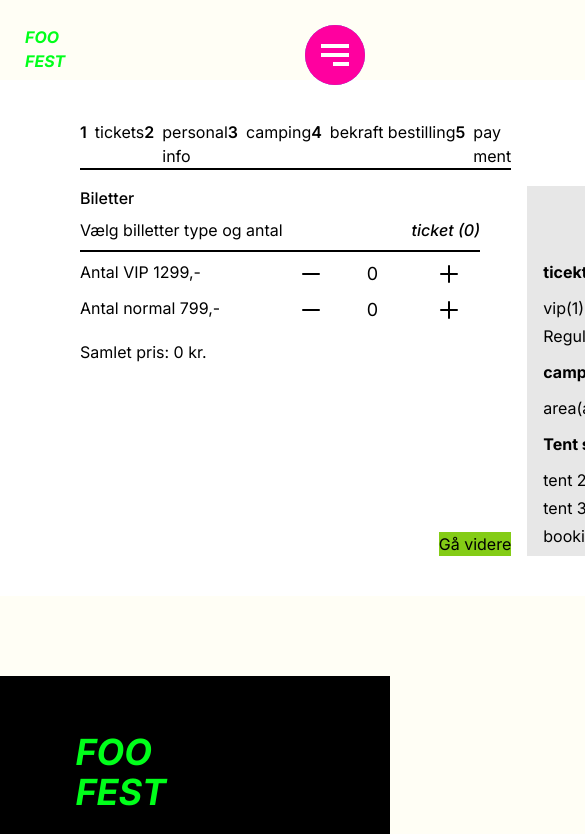
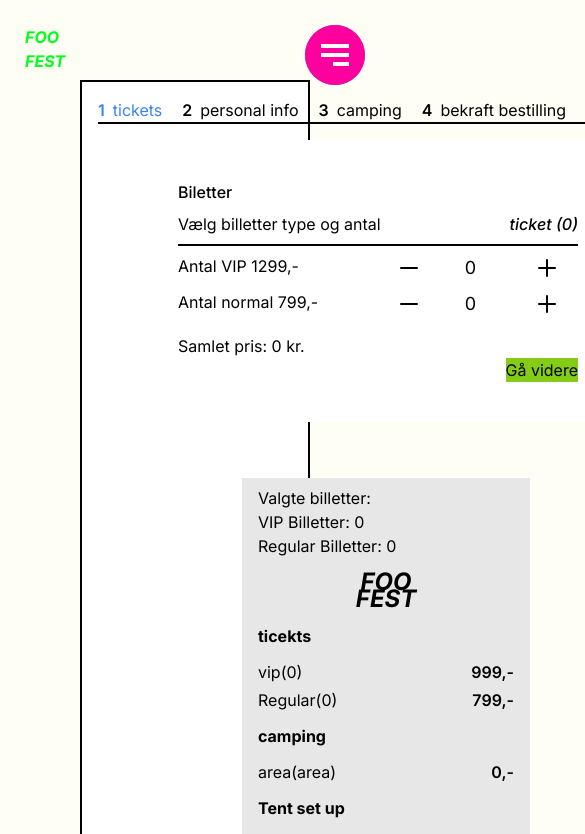
Before and after one commit to laerkehansen/foofestproject2, a Next.js app: page /payment in a window 390 px wide. Shown: the top 834 px of the page, 585 px wide, since content can reach past the window. Built offline with nearby package versions, Linux system fonts and the light colour scheme; no server answers; a web font is replaced by a local one.

Commit message:
ændinger

```diff
--- a/src/app/components/tickets/Kvitering.jsx
+++ b/src/app/components/tickets/Kvitering.jsx
@@ -1,6 +1,37 @@
-const Kvitering = () => {
+const Kvitering = ({ formData }) => {
+  // const { vipCount, regularCount } = ticketData;
+  // const { vipCount, regularCount } = formData;
+  const { vipCount = 0, regularCount = 0 } = formData;
+  const vipPrice = 1299;
+  const regularPrice = 799;
+  const tent2p = 299;
+  const tent3p = 399;
+  const booking = 99;
+  const greenCamping = 249;
+
+  const totalPrice = vipCount * vipPrice + regularCount * regularPrice;
+
+  const totalTick = vipCount + regularCount;
+
+  // vip = 1299
+  //reguler = 799
+
+  // tent2p = 299
+  // tent3p =399
+
+  //bookin fee = 99
+
+  //gren camping = 249
+
   return (
-    <div className="bg-[#E7E7E7] px-4 w-72 col-start-2  py-2  ">
+    <div className="bg-[#E7E7E7] px-4 w-72 lg:col-start-2 md:col-start-1 sm:col-start-1 place-self-center py-2 my-10  lg:row-span-2 lg:row-start-1  ">
+      <div className="">
+        <p>Valgte billetter:</p>
+        <ul>
+          <li>VIP Billetter: {formData.vipCount} </li>
+          <li>Regular Billetter: {formData.regularCount}</li>
+        </ul>
+      </div>
       <p className="uppercase leading-[0.7] font-bold text-2xl text-center italic pt-4 pb-2 ">
         foo <br />
         fest
@@ -9,12 +40,12 @@ const Kvitering = () => {
         <p className="font-bold text-mid py-2">ticekts</p>
 
         <div className="flex justify-between">
-          <p>vip(1)</p>
+          <p>vip({regularCount})</p>
           <p className="font-semibold">999,-</p>
         </div>
 
         <div className="flex  justify-between">
-          <p>Regular(2)</p>
+          <p>Regular(0)</p>
           <p className="font-semibold">799,-</p>
         </div>
 
--- a/src/app/components/tickets/StepBar.jsx
+++ b/src/app/components/tickets/StepBar.jsx
@@ -1,23 +1,55 @@
-const StepBar = () => {
+const StepBar = ({ step }) => {
   return (
     <div className="flex justify-between col-start-1   border-b-2 border-black">
-      <div className="flex gap-2">
+      <div
+        className={`flex gap-2 ${
+          step > 1 ? "text-green" : step === 1 ? "text-blue-500" : "text-black"
+        }`}
+      >
         <p className="font-semibold">1</p>
         <p>tickets</p>
       </div>
-      <div className="flex gap-2">
+      <div
+        className={`flex gap-2 ${
+          step > 2 ? "text-green" : step === 2 ? "text-blue-500" : "text-black"
+        }`}
+      >
         <p className="font-semibold">2</p>
         <p>personal info</p>
       </div>
-      <div className="flex gap-2">
+      <div
+        className={`flex gap-2 ${
+          step > 3
+            ? "text-green-500"
+            : step === 3
+            ? "text-blue-500"
+            : "text-black"
+        }`}
+      >
         <p className="font-semibold">3</p>
         <p>camping</p>
       </div>
-      <div className="flex gap-2">
+      <div
+        className={`flex gap-2 ${
+          step > 4
+            ? "text-green-500"
+            : step === 4
+            ? "text-blue-500"
+            : "text-black"
+        }`}
+      >
         <p className="font-semibold">4</p>
         <p className="text-nowrap">bekraft bestilling</p>
       </div>
-      <div className="flex gap-2">
+      <div
+        className={`flex gap-2 ${
+          step > 5
+            ? "text-green-500"
+            : step === 5
+            ? "text-blue-500"
+            : "text-black"
+        }`}
+      >
         <p className="font-semibold">5</p>
         <p>pay ment</p>
       </div>
--- a/src/app/components/tickets/TicketSelectionForm.jsx
+++ b/src/app/components/tickets/TicketSelectionForm.jsx
@@ -1,13 +1,14 @@
 "use client";
-import { useForm } from "react-hook-form";
+import { useForm, useWatch } from "react-hook-form";
 import { validering } from "@/app/lib/validation";
 import { zodResolver } from "@hookform/resolvers/zod";
 import Kvitering from "./Kvitering";
 import StepBar from "./StepBar";
 import { HiOutlineMinus } from "react-icons/hi";
 import { HiOutlinePlus } from "react-icons/hi";
+import { useEffect } from "react";
 
-const TicketSelectionForm = ({ onNext }) => {
+const TicketSelectionForm = ({ onNext, onWatchChange }) => {
   const {
     register,
     handleSubmit,
@@ -31,9 +32,17 @@ const TicketSelectionForm = ({ onNext }) => {
   const vipCount = watch("vipCount", 0); // Standardværdi 0
   const regularCount = watch("regularCount", 0); // Standardværdi 0
 
+  // Send live-data op til parent, når vipCount eller regularCount ændrer sig
+  useEffect(() => {
+    onWatchChange({
+      vipCount,
+      regularCount,
+    });
+  }, [vipCount, regularCount, onWatchChange]);
+
+  // onWatchChange({ vipCount, regularCount });
   // Beregn den samlede pris
   const totalPrice = vipCount * vipPrice + regularCount * regularPrice;
-
   const totalTick = vipCount + regularCount;
 
   // Håndterer plus og minus for telte
@@ -56,8 +65,8 @@ const TicketSelectionForm = ({ onNext }) => {
   };
 
   return (
-    <div className=" grid grid-cols-[1fr_auto] gap-4  w-full h-full bg-white px-20 py-10">
-      <StepBar />
+    <div className=" grid grid-cols-[1fr_auto] gap-4   bg-white px-20 py-10">
+      {/* <StepBar /> */}
       <form
         onSubmit={handleSubmit(onSubmit)}
         className=" col-start-1 grid gird-cols-1 row-auto "
@@ -143,7 +152,7 @@ const TicketSelectionForm = ({ onNext }) => {
         </button>
       </form>
 
-      <Kvitering></Kvitering>
+      {/* <Kvitering></Kvitering> */}
     </div>
   );
 };
--- a/src/app/payment/page.js
+++ b/src/app/payment/page.js
@@ -6,20 +6,56 @@ import TicketSelectionForm from "../components/tickets/TicketSelectionForm";
 import CampingOptionsForm from "../components/tickets/CampingOptionsForm";
 import PersonalInfoForm from "../components/tickets/PersonalInfoForm";
 import ReviewStep from "../components/tickets/ReviewStep";
+import StepBar from "../components/tickets/StepBar";
+import Kvitering from "../components/tickets/Kvitering";
 
 const Payment = () => {
   const [step, setStep] = useState(1);
   const [formData, setFormData] = useState({});
+  const [liveData, setLiveData] = useState({});
+  // const [ticketData, setTicketData] = useState({
+  //   vipCount: 0,
+  //   regularCount: 0,
+  // });
 
   const nextStep = (data) => {
     setFormData((prev) => ({ ...prev, ...data }));
     setStep((prev) => prev + 1);
   };
 
+  // sender live data med
+  // const handleWatchChange = (data) => {
+  //   setLiveData((prev) => ({ ...prev, ...data }));
+  // };
+
+  // Funktion til at opdatere liveData, når der er ændringer i formularen
+  const handleWatchChange = (data) => {
+    // Kun opdater, hvis der er forskel i de data, der modtages
+    setLiveData((prev) => {
+      if (JSON.stringify(prev) !== JSON.stringify(data)) {
+        return { ...prev, ...data };
+      }
+      return prev;
+    });
+  };
+
+  // Håndter overvågningsdata fra TicketSelectionForm
+  // const handleWatchChange = (data) => {
+  //   setTicketData(data);
+  // };
+
   const prevStep = () => setStep((prev) => prev - 1);
   return (
-    <div className="grid py-20 text-black">
-      {step === 1 && <TicketSelectionForm onNext={nextStep} />}
+    <div>
+      <div className="grid lg:grid-cols-[auto_auto] sm:grid-cols-1 md:grid-cols-1 m-20  p-4 gap-4 text-black border-2 border-black bg-white">
+        <StepBar step={step} />
+        <div className="col-start-1">
+          {step === 1 && (
+            <TicketSelectionForm
+              onNext={nextStep}
+              onWatchChange={handleWatchChange}
+            />
+          )}
           {step === 2 && (
             <CampingOptionsForm
               onBack={prevStep}
@@ -35,8 +71,18 @@ const Payment = () => {
             />
           )}
           {step === 4 && (
-        <ReviewStep formData={formData} onBack={prevStep} onNext={nextStep} />
+            <ReviewStep
+              formData={formData}
+              onBack={prevStep}
+              onNext={nextStep}
+            />
           )}
+        </div>
+        <Kvitering
+          // formData={formData}
+          formData={{ ...formData, ...liveData }}
+        />
+      </div>
     </div>
   );
 };
```
Lines whose indentation alone changed are shown as unchanged.
